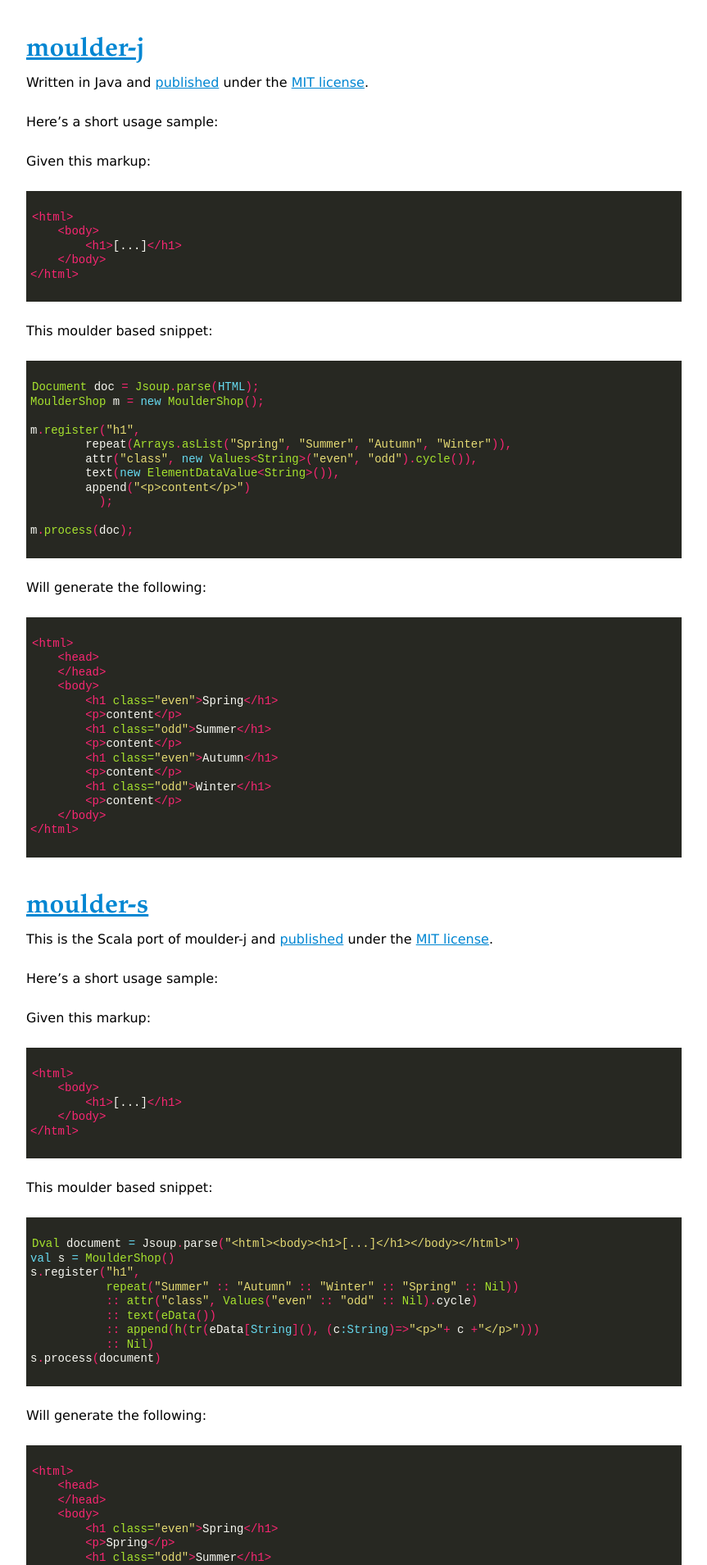
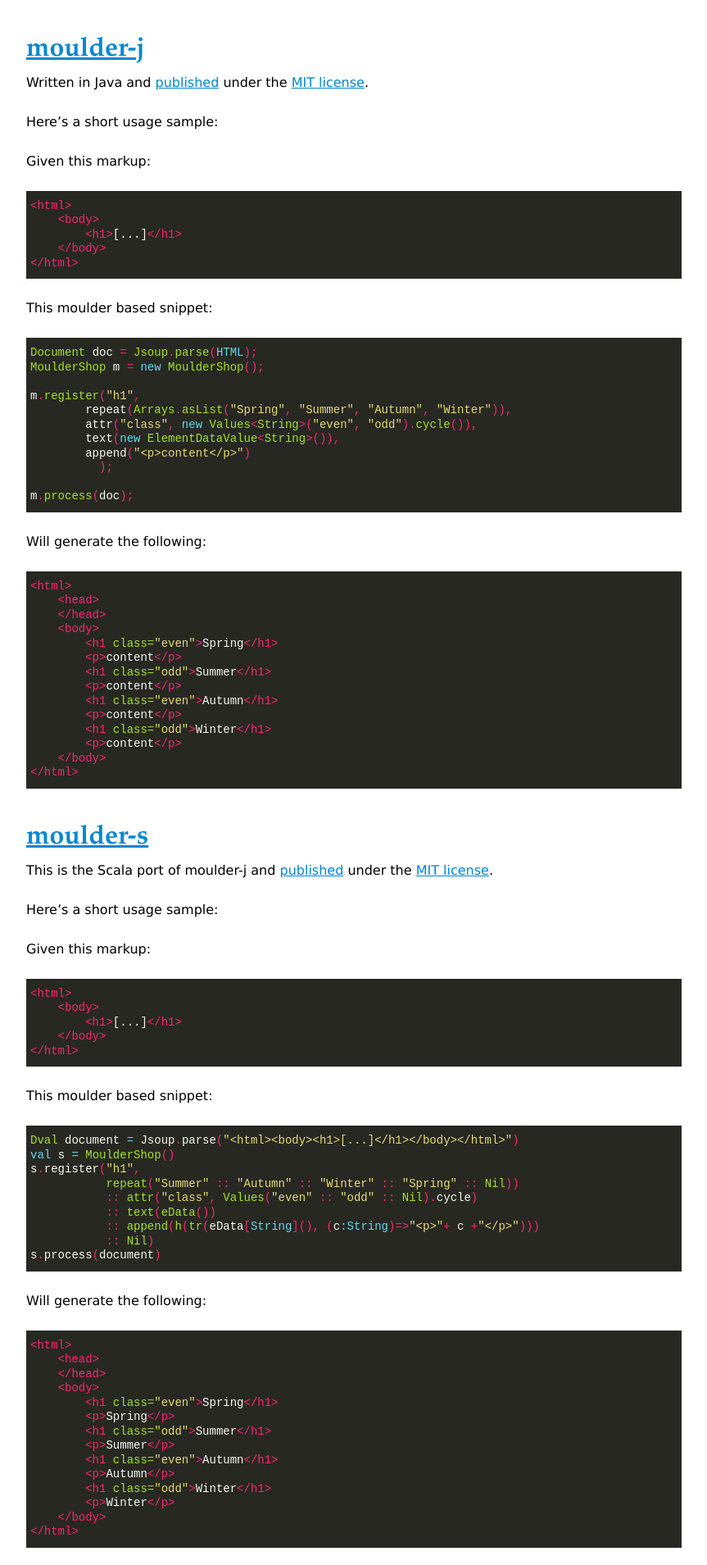
Before and after one commit to jawher/jawher.me, a Jekyll site: the page built from my-projects.md, in a window 1280 px wide. Shown: the part 420-2329 px from the top of the page at 82% size, without its empty margins (208-1071 px from the left). Built offline with Jekyll 4.4.1, drawn with Linux system fonts in a browser that asks for light colours; Markdown is read by kramdown in place of the engine named in the settings; comment, search, counter and statistics services are not loaded.

Commit message:
Code highlighting tweaks

```diff
--- a/css/simple.css
+++ b/css/simple.css
@@ -66,28 +66,36 @@
   float: right;
 }
 
-code {
-  background: #272822;
-  color: #f8f8f2;
+p code {
+  background: #ddd;
   font-size: 14px;
   line-height: 1.25em;
   padding: 2px;
+  font-weight: bold;
 }
 
 .highlight {
+  margin: 0 0 24px 0;
+
+  padding: 10px 5px;
   background: #272822; color: #f8f8f2;
   font-size: 14px;
-  padding: 10px 5px;
   overflow: hidden;
   text-shadow: none;
   line-height: 1.25em;
-  margin: 0 0 24px 0;
 }
-.hightlight code{
+
+.highlight code {
   float: left;
+
 }
+
 .highlight:hover {
   overflow: auto;
+}
+
+.highlight pre {
+  margin: 0;
 }
 
 ul, ol {
```
